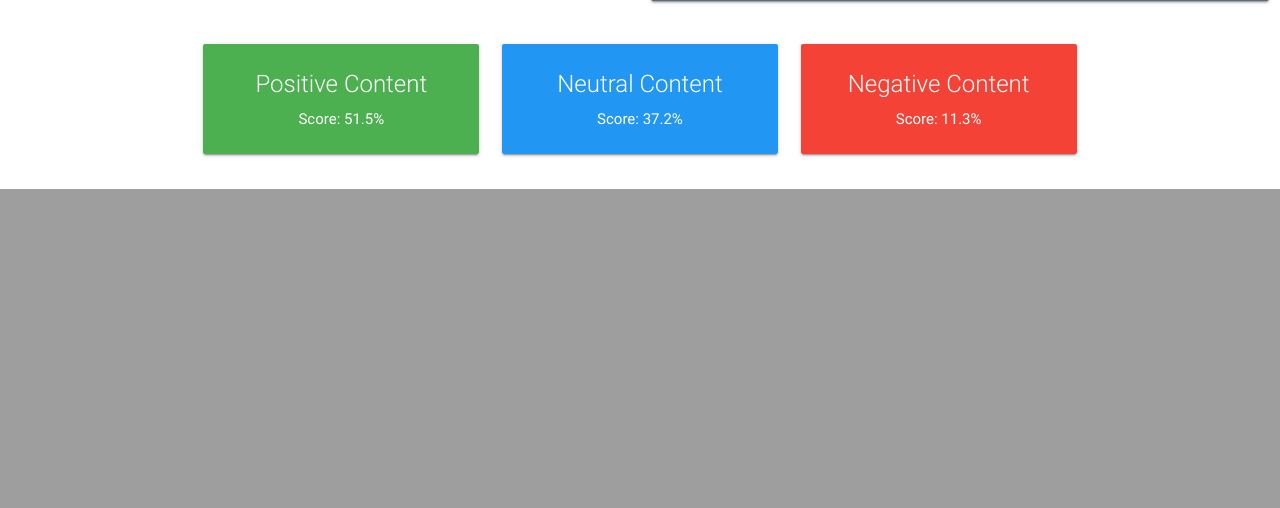
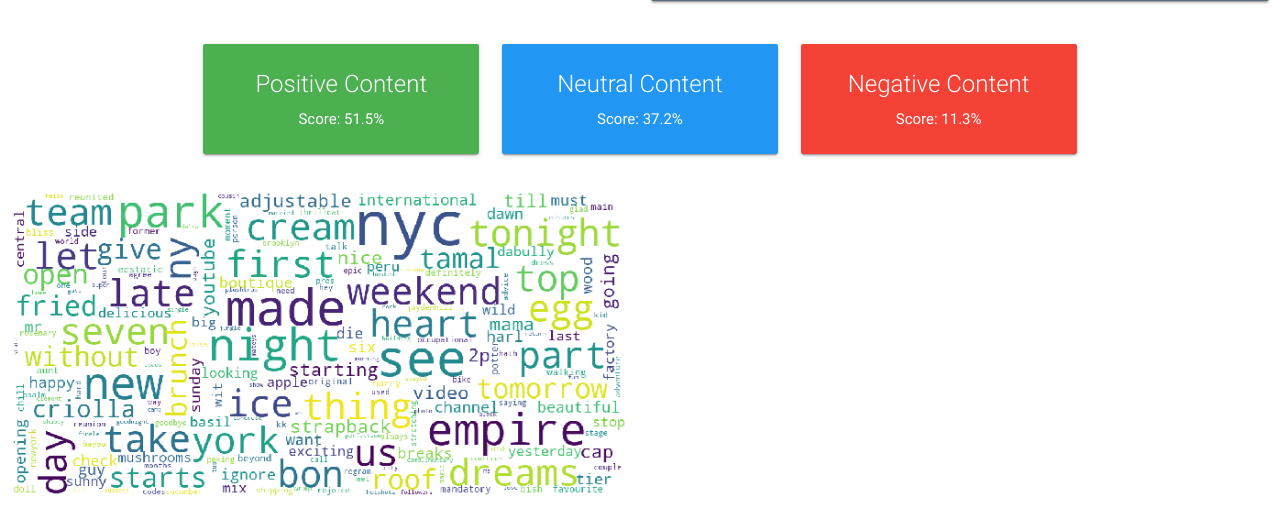
Before and after one commit to salah7594/Sentiment_analysis_social_media, a Django app: page /map/ in a window 1280 px wide. Shown: the part 804-1312 px from the top of the page. Before the commit the page ends 993 px from the top, so only its background shows below. Run offline with Django 3.2, Linux system fonts and the light colour scheme; some libraries are stand-ins or nearby versions.

Commit message:
wordcloud NY

```diff
--- a/SentimentAnalysis_twitter/templates/search/map.html
+++ b/SentimentAnalysis_twitter/templates/search/map.html
@@ -171,5 +171,7 @@ allowfullscreen webkitallowfullscreen mozallowfullscreen oallowfullscreen msallo
   <script src="{% static 'js/materialize.js' %}"></script>
   <script src="{% static 'js/init.js' %}"></script>
 
+  <img class="materialboxed" width="650" src="images/wordcloud.png">
+
   </body>
 </html>
```
